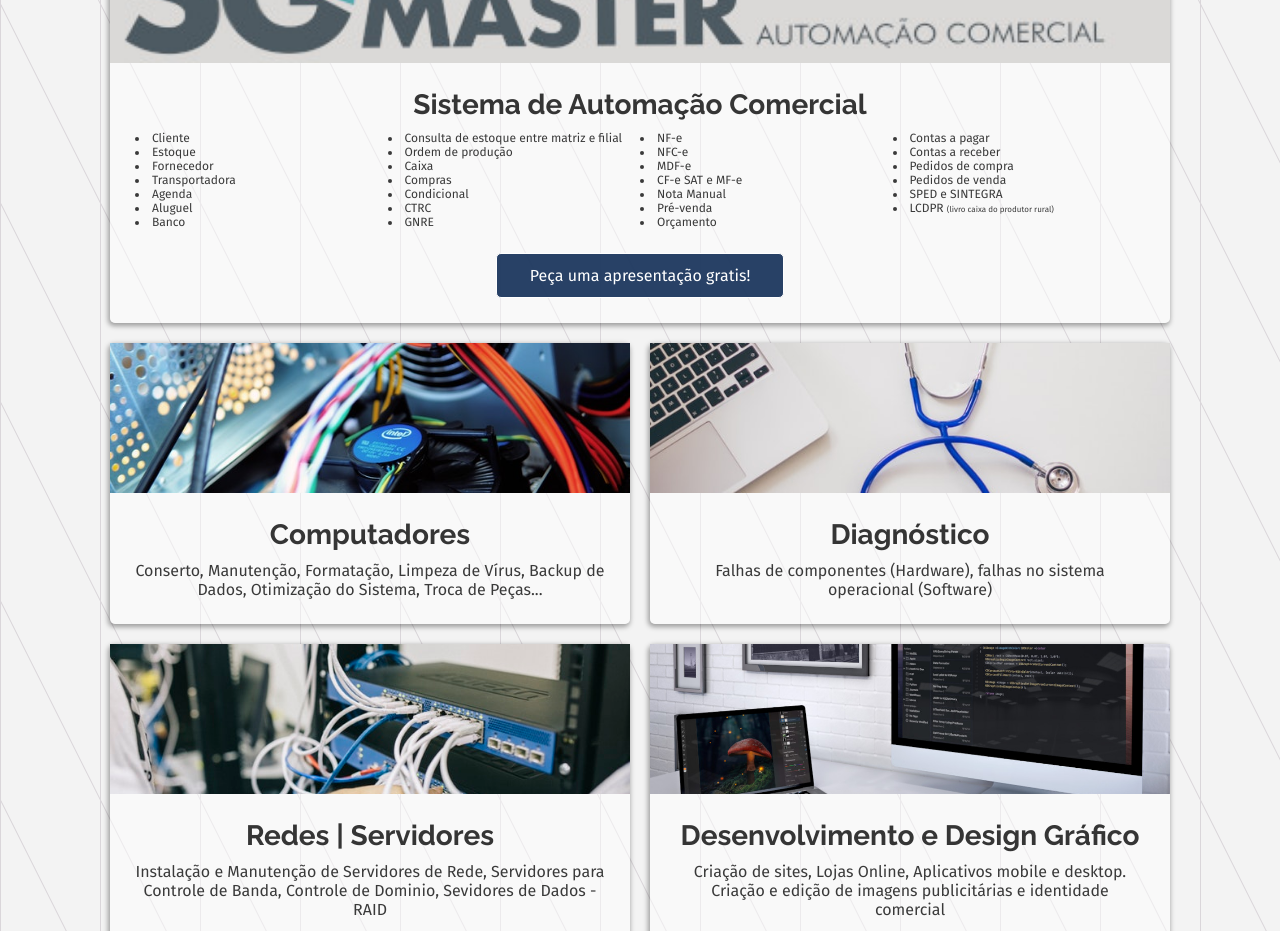
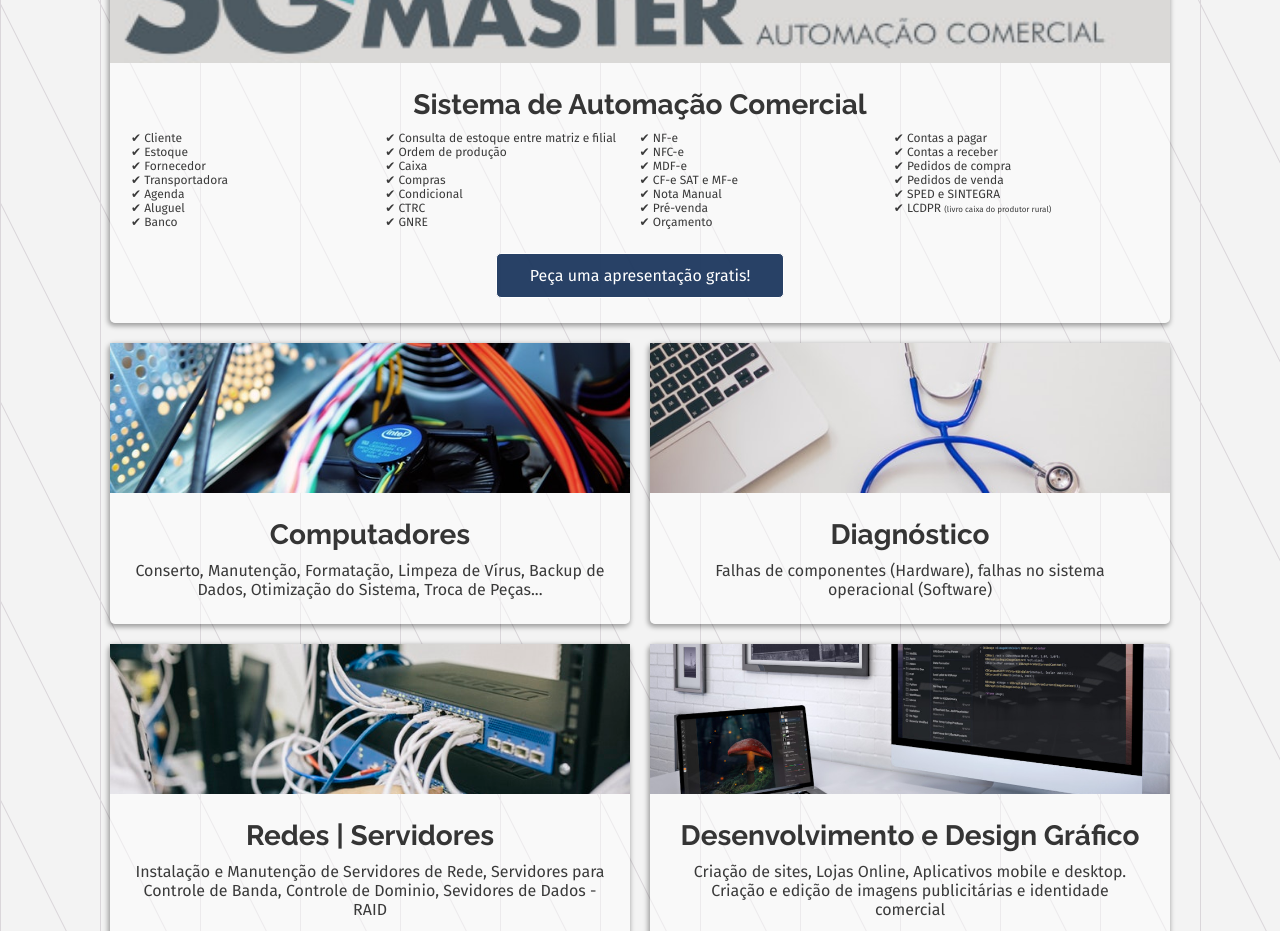
Before and after one commit to samirgannem/samirgannem.github.io, a website: page index.html in a window 1280 px wide. Shown: the part 1000-1931 px from the top of the page. Drawn offline with Linux system fonts and the light colour scheme; some packages are replaced by stand-ins of ours.

Commit message:
Alteracao de lista de funcoes sg

```diff
--- a/index.html
+++ b/index.html
@@ -64,40 +64,40 @@
           <div class="service-description">
             <h2 class="service-header">Sistema de Automação Comercial</h2>
             <div style="display: flex; text-align: left">
-              <div style="width: 25%;">
-                <li class="sg-functions">Cliente</li>
-                <li class="sg-functions">Estoque</li>
-                <li class="sg-functions">Fornecedor</li>
-                <li class="sg-functions">Transportadora</li>
-                <li class="sg-functions">Agenda</li>
-                <li class="sg-functions">Aluguel</li>
-                <li class="sg-functions">Banco</li>
+              <div style="width: 25%; margin-left: -4px;">
+                <p class="sg-functions">✔ Cliente</p>
+                <p class="sg-functions">✔ Estoque</p>
+                <p class="sg-functions">✔ Fornecedor</p>
+                <p class="sg-functions">✔ Transportadora</p>
+                <p class="sg-functions">✔ Agenda</p>
+                <p class="sg-functions">✔ Aluguel</p>
+                <p class="sg-functions">✔ Banco</p>
               </div>
-              <div style="width: 25%">
-                <li class="sg-functions">Consulta de estoque entre matriz e filial</li>
-                <li class="sg-functions">Ordem de produção</li>
-                <li class="sg-functions">Caixa</li>
-                <li class="sg-functions">Compras</li>
-                <li class="sg-functions">Condicional</li>
-                <li class="sg-functions">CTRC</li>
-                <li class="sg-functions">GNRE</li>
+              <div style="width: 25%; margin-left: 3px">
+                <p class="sg-functions">✔ Consulta de estoque entre matriz e filial</p>
+                <p class="sg-functions">✔ Ordem de produção</p>
+                <p class="sg-functions">✔ Caixa</p>
+                <p class="sg-functions">✔ Compras</p>
+                <p class="sg-functions">✔ Condicional</p>
+                <p class="sg-functions">✔ CTRC</p>
+                <p class="sg-functions">✔ GNRE</p>
               </div>
-              <div style="width: 25%">
-                <li class="sg-functions">NF-e</li>
-                <li class="sg-functions">NFC-e</li>
-                <li class="sg-functions">MDF-e</li>
-                <li class="sg-functions">CF-e SAT e MF-e</li>
-                <li class="sg-functions">Nota Manual</li>
-                <li class="sg-functions">Pré-venda</li>
-                <li class="sg-functions">Orçamento</li>
+              <div style="width: 25%; margin-left: 3px">
+                <p class="sg-functions">✔ NF-e</p>
+                <p class="sg-functions">✔ NFC-e</p>
+                <p class="sg-functions">✔ MDF-e</p>
+                <p class="sg-functions">✔ CF-e SAT e MF-e</p>
+                <p class="sg-functions">✔ Nota Manual</p>
+                <p class="sg-functions">✔ Pré-venda</p>
+                <p class="sg-functions">✔ Orçamento</p>
               </div>
-              <div style="width: 25%">
-                <li class="sg-functions">Contas a pagar</li>
-                <li class="sg-functions">Contas a receber</li>
-                <li class="sg-functions">Pedidos de compra</li>
-                <li class="sg-functions">Pedidos de venda</li>
-                <li class="sg-functions">SPED e SINTEGRA</li>
-                <li class="sg-functions">LCDPR <span style="font-size: 0.5rem;">(livro caixa do produtor rural)</span></li>
+              <div style="width: 25%; margin-left: 3px">
+                <p class="sg-functions">✔ Contas a pagar</p>
+                <p class="sg-functions">✔ Contas a receber</p>
+                <p class="sg-functions">✔ Pedidos de compra</p>
+                <p class="sg-functions">✔ Pedidos de venda</p>
+                <p class="sg-functions">✔ SPED e SINTEGRA</p>
+                <p class="sg-functions">✔ LCDPR <span style="font-size: 0.5rem;">(livro caixa do produtor rural)</span></p>
               </div>
             </div>
             <div style="display: flex; justify-content: center; margin: 1.5rem 0 0 0">
```
